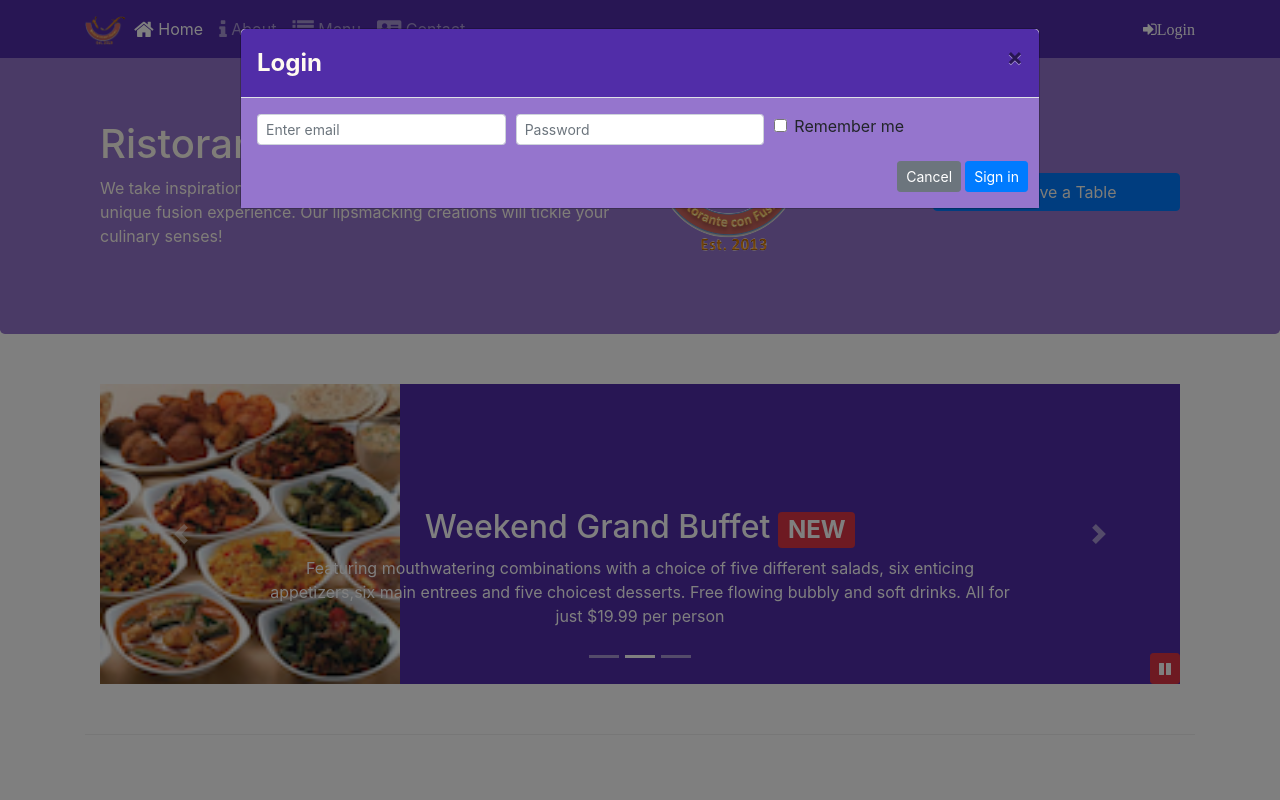
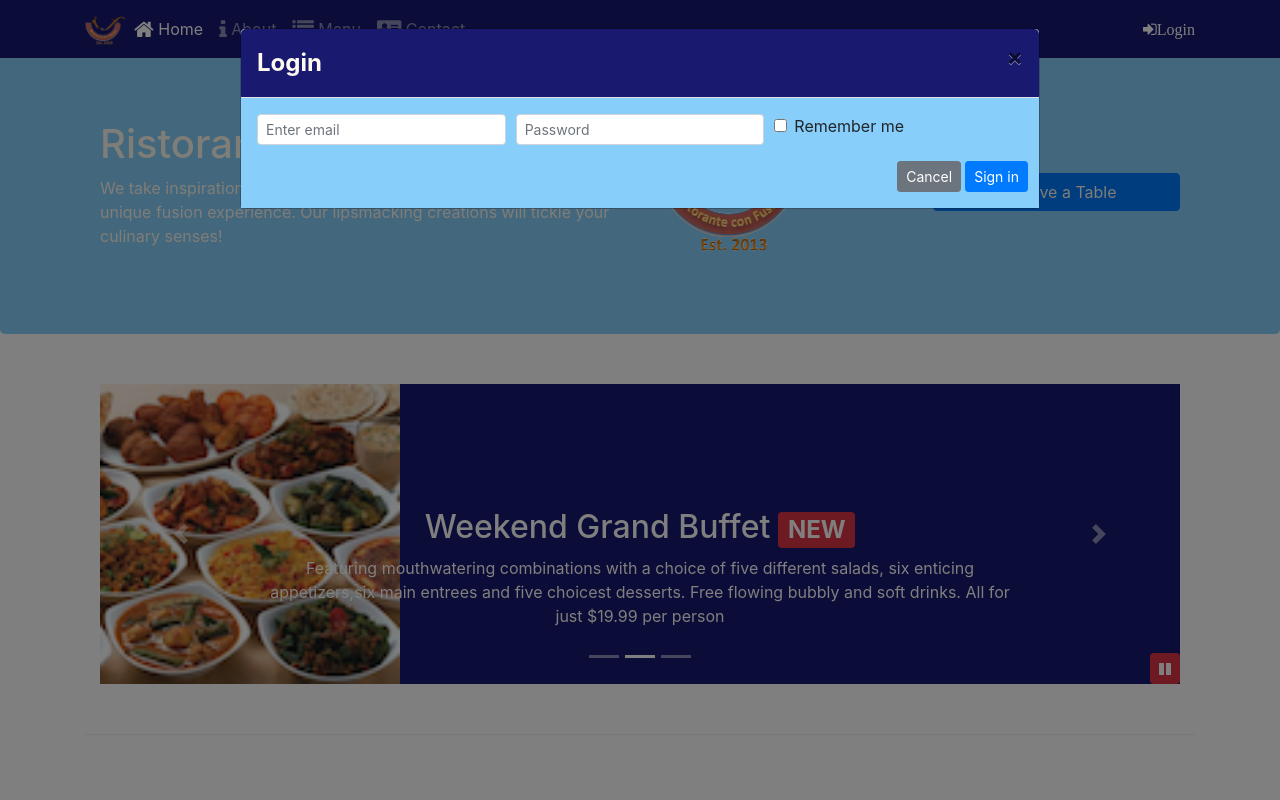
Before and after one commit to preetirana2410/Bootstrap4, a website: page index.html in a window 1280 px wide. Both pictures are taken after a click on the link "Login". Shown: the top 800 px of the page. Drawn offline with nearby package versions, Linux system fonts and the light colour scheme.

Commit message:
NPM Scripts1

```diff
--- a/aboutus.html
+++ b/aboutus.html
@@ -293,6 +293,8 @@
     <script src="node_modules/jquery/dist/jquery.slim.min.js"></script>
     <script src="node_modules/popper.js/dist/umd/popper.min.js"></script>
     <script src="node_modules/bootstrap/dist/js/bootstrap.min.js"></script>
+    <script src="js/scripts.js"></script>
+
 </body>
 
 </html>
--- a/css/styles.scss
+++ b/css/styles.scss
@@ -1,8 +1,7 @@
 $lt-gray: #ddd;
-$background-dark: #512DA8;
-$background-light: #9575CD;
-$background-pale: #D1C4E9;
-
+$background-dark: midnightblue;
+$background-light:lightskyblue;
+$background-pale: $background-light;
 // Height variables
 $carousel-item-height: 300px;
 
--- a/index.html
+++ b/index.html
@@ -356,46 +356,8 @@
     <script src="node_modules/jquery/dist/jquery.slim.min.js"></script>
     <script src="node_modules/popper.js/dist/umd/popper.min.js"></script>
     <script src="node_modules/bootstrap/dist/js/bootstrap.min.js"></script>
+    <script src="js/scripts.js"></script>
 
-    <script>
-    $(document).ready(function () {
-            $("#mycarousel").carousel({ interval: 1000 });
-            $("#carouselButton").click(function () {
-
-
-                if ($(carouselButton).children('span').hasClass('fa-pause')) {
-                    $("#mycarousel").carousel('pause');
-                    $(carouselButton).children('span').removeClass('fa-pause');
-                    $(carouselButton).children('span').addClass('fa-play')
-
-                }
-                else if ($(carouselButton).children('span').hasClass('fa-play')) {
-                    $("#mycarousel").carousel('cycle');
-                    $(carouselButton).children('span').removeClass('fa-play');
-                    $(carouselButton).children('span').addClass('fa-pause')
-
-                }
-            });
-            $("#loginButton").click(function () {
-                $("#loginModal").modal('show');
-            });
-            $(".loginClose").click(function () {
-                $("#loginModal").modal('hide');
-            });
-            $("#reserveForm").click(function () {
-                $("#reserveFormModal").modal('show');
-            });
-            $(".reserveFormClose").click(function () {
-
-                $("#reserveFormModal").modal('hide');
-            });
-            $('.modal').on('hidden.bs.modal', function () {
-            $(this).find('form').trigger('reset');
-        })
-
-        });
-    </script>
-
-</body>
+    </body>
 
 </html>
--- /dev/null
+++ b/js/scripts.js
@@ -0,0 +1,36 @@
+$(document).ready(function () {
+    $("#mycarousel").carousel({ interval: 1000 });
+    $("#carouselButton").click(function () {
+
+
+        if ($(carouselButton).children('span').hasClass('fa-pause')) {
+            $("#mycarousel").carousel('pause');
+            $(carouselButton).children('span').removeClass('fa-pause');
+            $(carouselButton).children('span').addClass('fa-play')
+
+        }
+        else if ($(carouselButton).children('span').hasClass('fa-play')) {
+            $("#mycarousel").carousel('cycle');
+            $(carouselButton).children('span').removeClass('fa-play');
+            $(carouselButton).children('span').addClass('fa-pause')
+
+        }
+    });
+    $("#loginButton").click(function () {
+        $("#loginModal").modal('show');
+    });
+    $(".loginClose").click(function () {
+        $("#loginModal").modal('hide');
+    });
+    $("#reserveForm").click(function () {
+        $("#reserveFormModal").modal('show');
+    });
+    $(".reserveFormClose").click(function () {
+
+        $("#reserveFormModal").modal('hide');
+    });
+    $('.modal').on('hidden.bs.modal', function () {
+    $(this).find('form').trigger('reset');
+})
+
+});
```
Also changed, not shown: contactus.html (+2 -0 lines), package.json (+7 -3 lines), css/styles.css, 1 other file.
